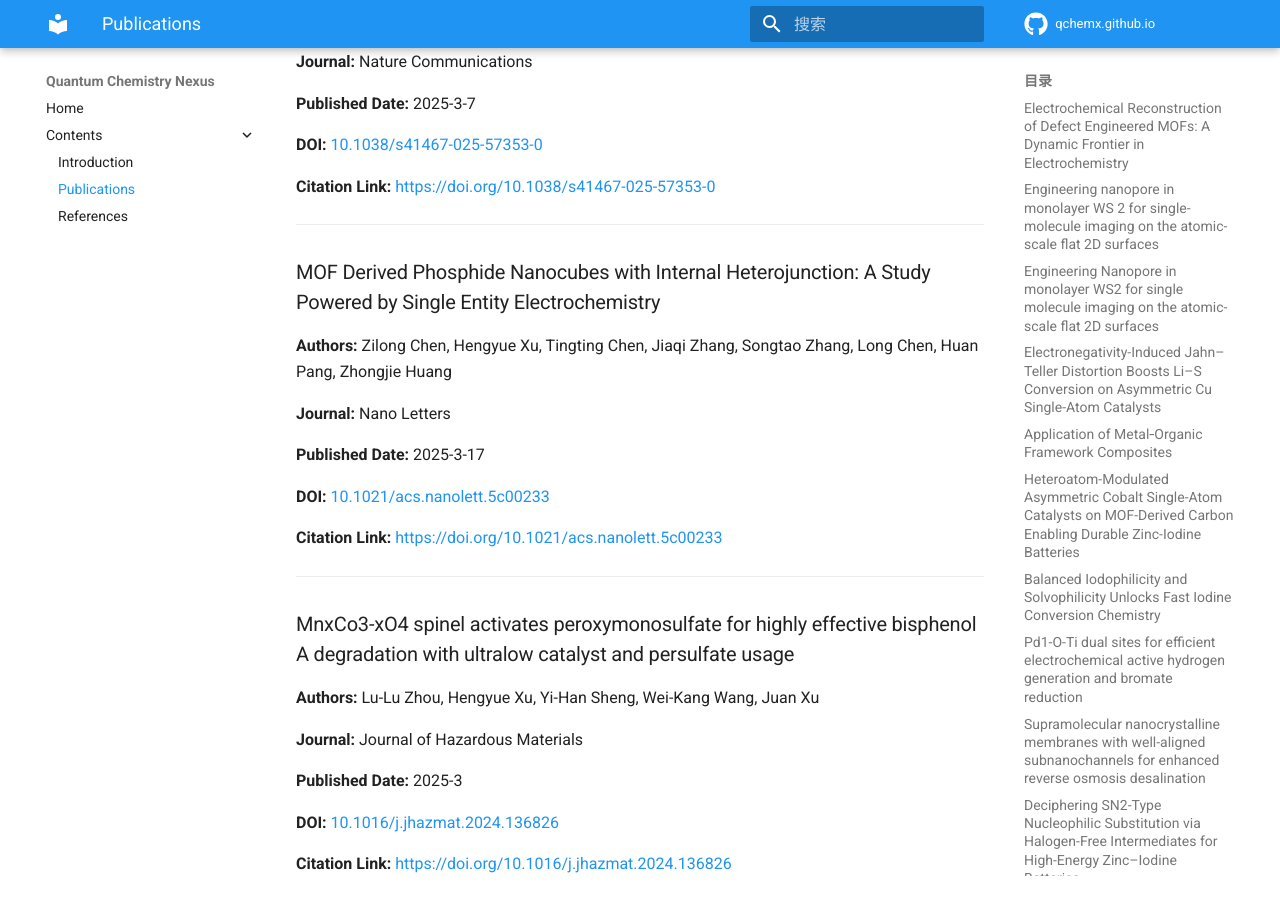
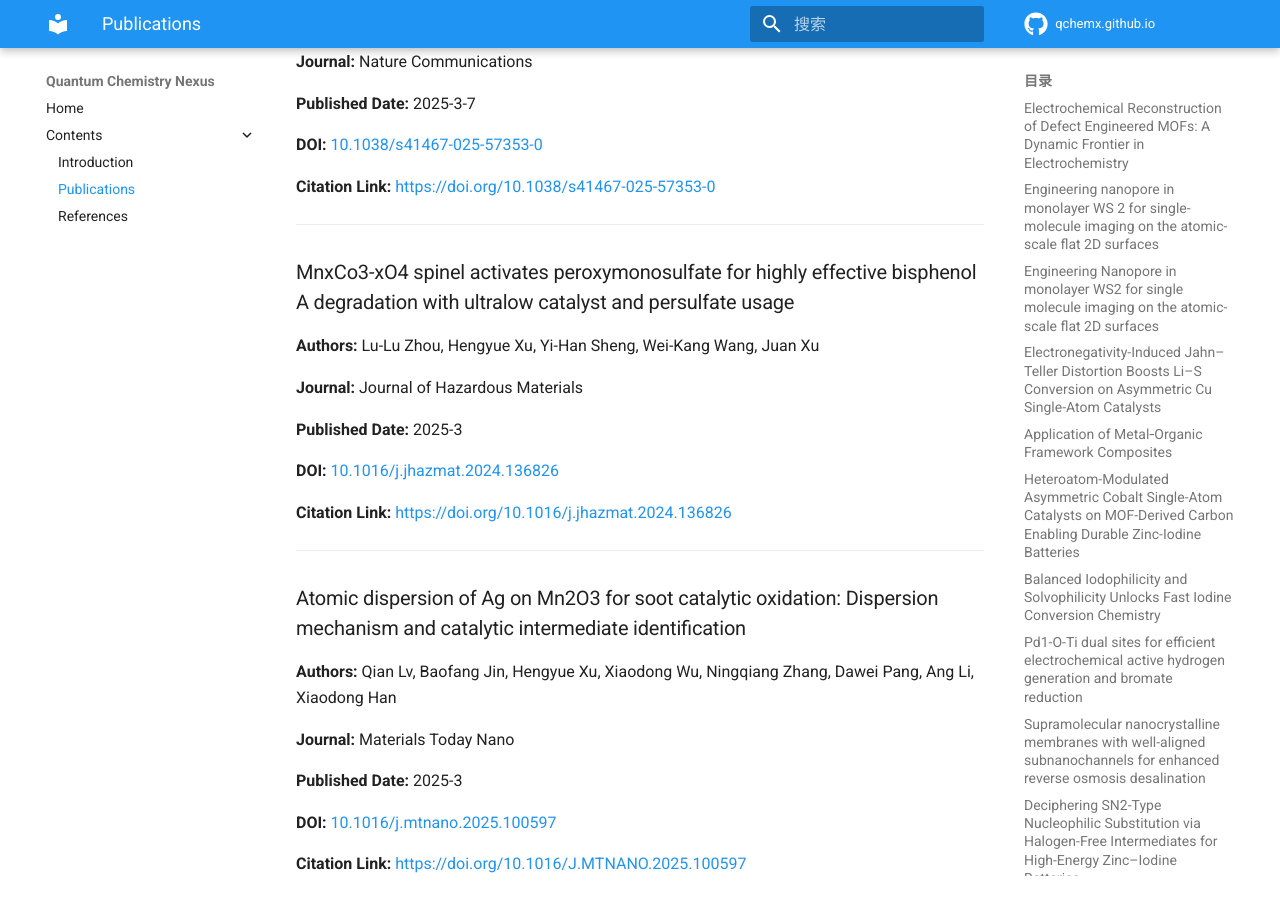
Before and after one commit to QChemX/qchemx.github.io, an MkDocs documentation site: the page built from docs/publications.md, in a window 1280 px wide and 900 px high, scrolled down 5850 px. Built offline with MkDocs 1.6.1 and Material for MkDocs 9.7.7, drawn with Linux system fonts in a browser that asks for light colours; comment, search, counter and statistics services are not loaded; some of the changed text lies outside the part shown.

Commit message:
[orcid sync] Update publications

```diff
--- a/docs/publications.md
+++ b/docs/publications.md
@@ -278,22 +278,6 @@ This page was generated automatically.
 
 ---
 
-### MOF Derived Phosphide Nanocubes with Internal Heterojunction: A Study Powered by Single Entity Electrochemistry
-
-**Authors:** Zilong Chen, Hengyue Xu, Tingting Chen, Jiaqi Zhang, Songtao Zhang, Long Chen, Huan Pang, Zhongjie Huang
-
-**Journal:** Nano Letters
-
-**Published Date:** 2025-3-17
-
-**DOI:** [10.1021/acs.nanolett.5c00233](https://doi.org/10.1021/acs.nanolett.5c00233)
-
-**Citation Link:** [https://doi.org/10.1021/acs.nanolett.5c00233](https://doi.org/10.1021/acs.nanolett.5c00233)
-
-
-
----
-
 ### MnxCo3-xO4 spinel activates peroxymonosulfate for highly effective bisphenol A degradation with ultralow catalyst and persulfate usage
 
 **Authors:** Lu-Lu Zhou, Hengyue Xu, Yi-Han Sheng, Wei-Kang Wang, Juan Xu
@@ -630,22 +630,6 @@ This page was generated automatically.
 
 ---
 
-### In Situ Species Analysis of a Lithium-Ion Battery Electrolyte Containing LiTFSI and Propylene Carbonate
-
-**Authors:** Ya-Qian Wang, Hengyue Xu, Bobo Cao, Jing Ma, Zhi-Wu Yu
-
-**Journal:** The Journal of Physical Chemistry Letters
-
-**Published Date:** 2024-5-3
-
-**DOI:** [10.1021/acs.jpclett.4c00641](https://doi.org/10.1021/acs.jpclett.4c00641)
-
-**Citation Link:** [https://doi.org/10.1021/acs.jpclett.4c00641](https://doi.org/10.1021/acs.jpclett.4c00641)
-
-
-
----
-
 ### Tailoring the Electrochemical Responses of MOF‐74 Via Dual‐Defect Engineering for Superior Energy Storage
 
 **Authors:** Tingting Chen, Hengyue Xu, Shaopeng Li, Jiaqi Zhang, Zhicheng Tan, Long Chen, Yiwang Chen, Zhongjie Huang, Huan Pang
```
Also changed, not shown: other parts of docs/publications.md (+34 -2 lines).
